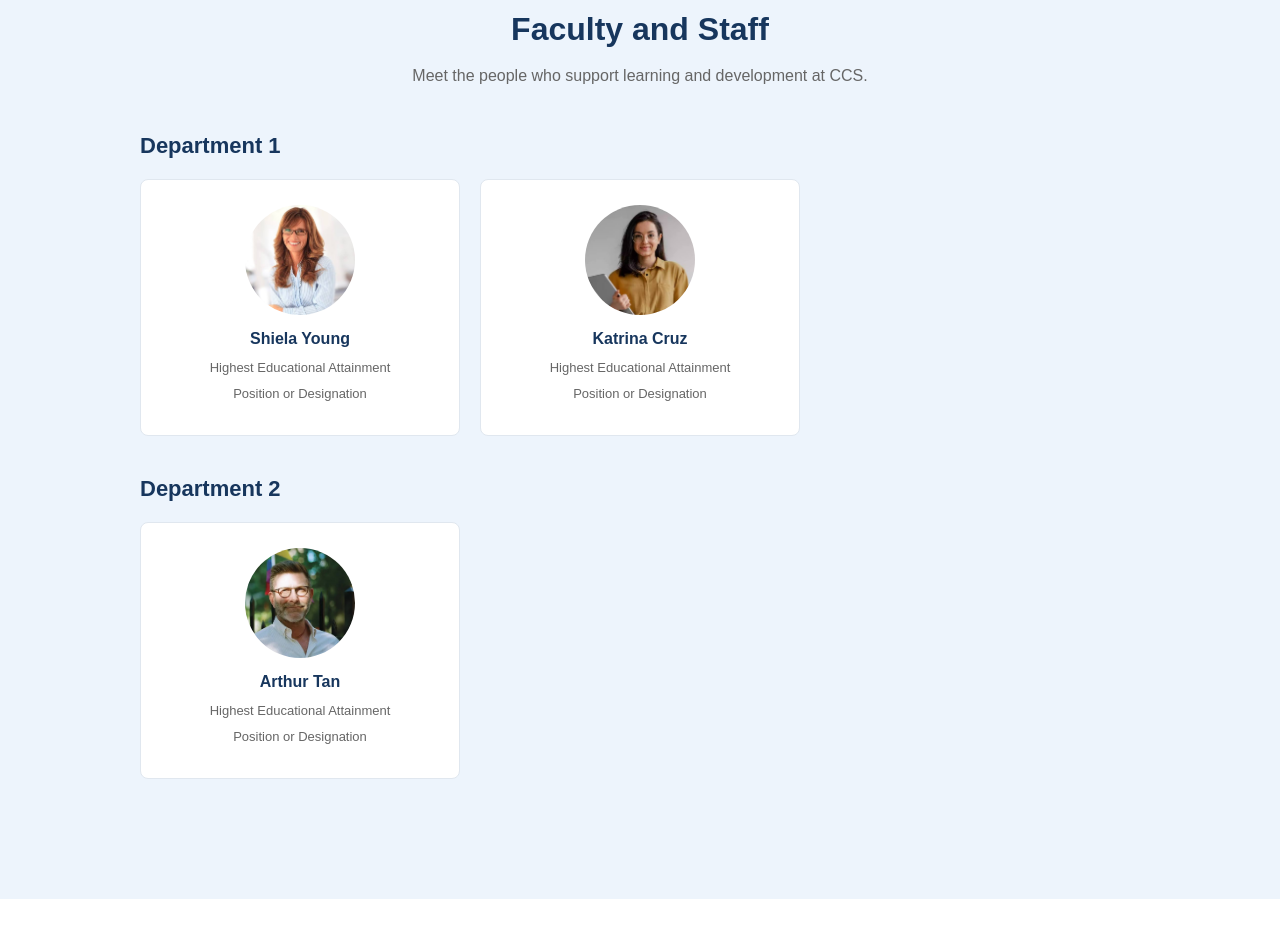
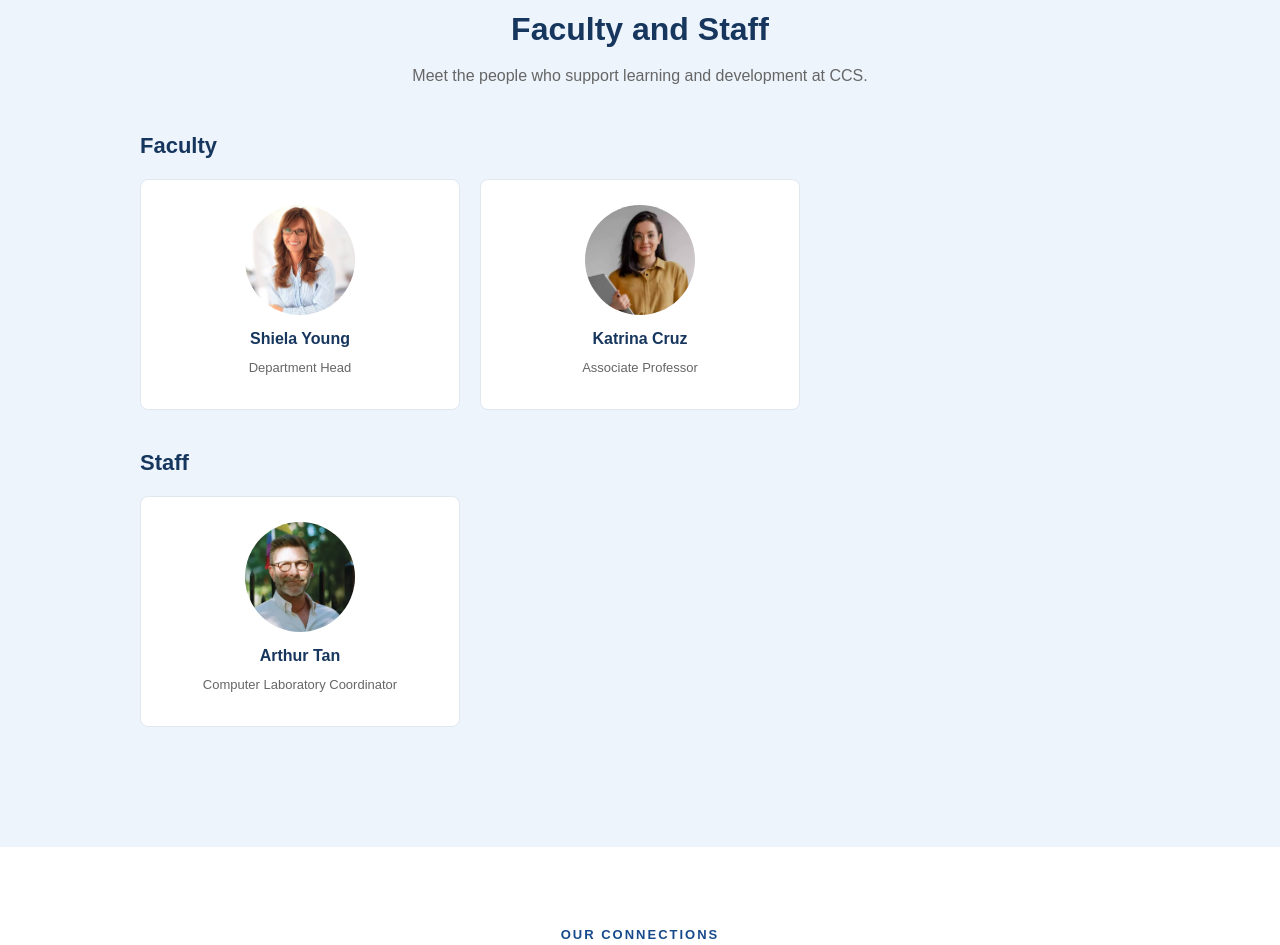
Before and after one commit to claje/villaco, a Vue app: page / in a window 1280 px wide. Shown: the part 1702-2647 px from the top of the page. Built offline with nearby package versions, Linux system fonts and the light colour scheme.

Commit message:
Update website text

```diff
--- a/src/App.vue
+++ b/src/App.vue
@@ -125,7 +125,7 @@ const menuOpen = ref(false)
   </div>
 
   <div class="department">
-    <h3>Department 1</h3>
+    <h3>Faculty</h3>
 
     <div class="faculty-list">
       <div class="faculty-card">
@@ -135,8 +135,7 @@ const menuOpen = ref(false)
   alt="Faculty member"
 />
         <h4>Shiela Young</h4>
-        <p>Highest Educational Attainment</p>
-        <p>Position or Designation</p>
+        <p>Department Head</p>
       </div>
 
       <div class="faculty-card">
@@ -146,14 +145,13 @@ const menuOpen = ref(false)
   alt="Faculty member"
 />
         <h4>Katrina Cruz</h4>
-        <p>Highest Educational Attainment</p>
-        <p>Position or Designation</p>
+        <p>Associate Professor</p>
       </div>
     </div>
   </div>
 
   <div class="department">
-    <h3>Department 2</h3>
+    <h3>Staff</h3>
 
     <div class="faculty-list">
       <div class="faculty-card">
@@ -163,8 +161,7 @@ const menuOpen = ref(false)
   alt="Faculty member"
 />
         <h4>Arthur Tan</h4>
-        <p>Highest Educational Attainment</p>
-        <p>Position or Designation</p>
+        <p>Computer Laboratory Coordinator</p>
       </div>
     </div>
   </div>
```
